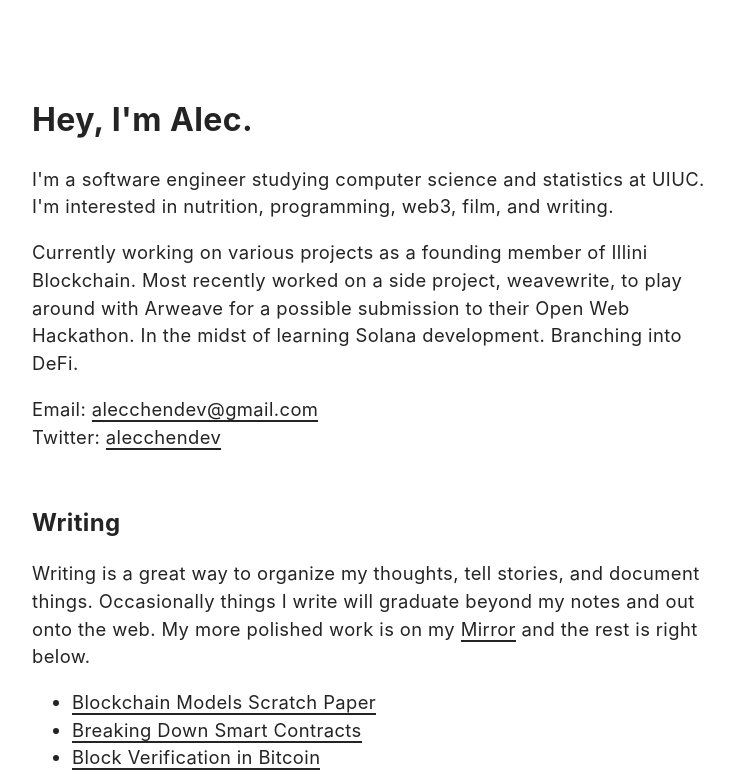
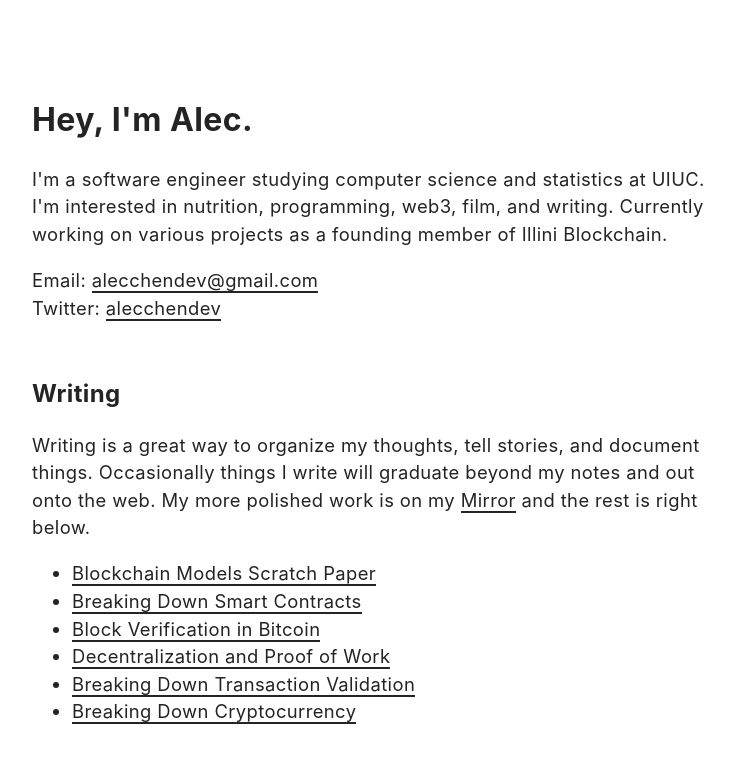
Before and after one commit to alecchendev/alecchendev.github.io, a Next.js app: page / in a window 1280 px wide. Shown: the top 776 px of the page, without its empty margins (258-992 px from the left). Built offline with nearby package versions, Linux system fonts and the light colour scheme; a web font is replaced by a local one.

Commit message:
Revise home summary

```diff
--- a/pages/index.js
+++ b/pages/index.js
@@ -12,13 +12,8 @@ export default function Home({ allPostsData }) {
         <p>
           I'm a software engineer studying computer science and
           statistics at UIUC. I'm interested in nutrition, programming,
-          web3, film, and writing.
-        </p>
-        <p>
-          Currently working on various projects as a founding member of Illini
-          Blockchain. Most recently worked on a side project, weavewrite, to play around
-          with Arweave for a possible submission to their Open Web Hackathon.
-          In the midst of learning Solana development. Branching into DeFi.
+          web3, film, and writing. Currently working on various projects as
+          a founding member of Illini Blockchain.
         </p>
         <p>
           Email: <a href="mailto:alecchendev@gmail.com" target="_blank">alecchendev@gmail.com</a>
```
